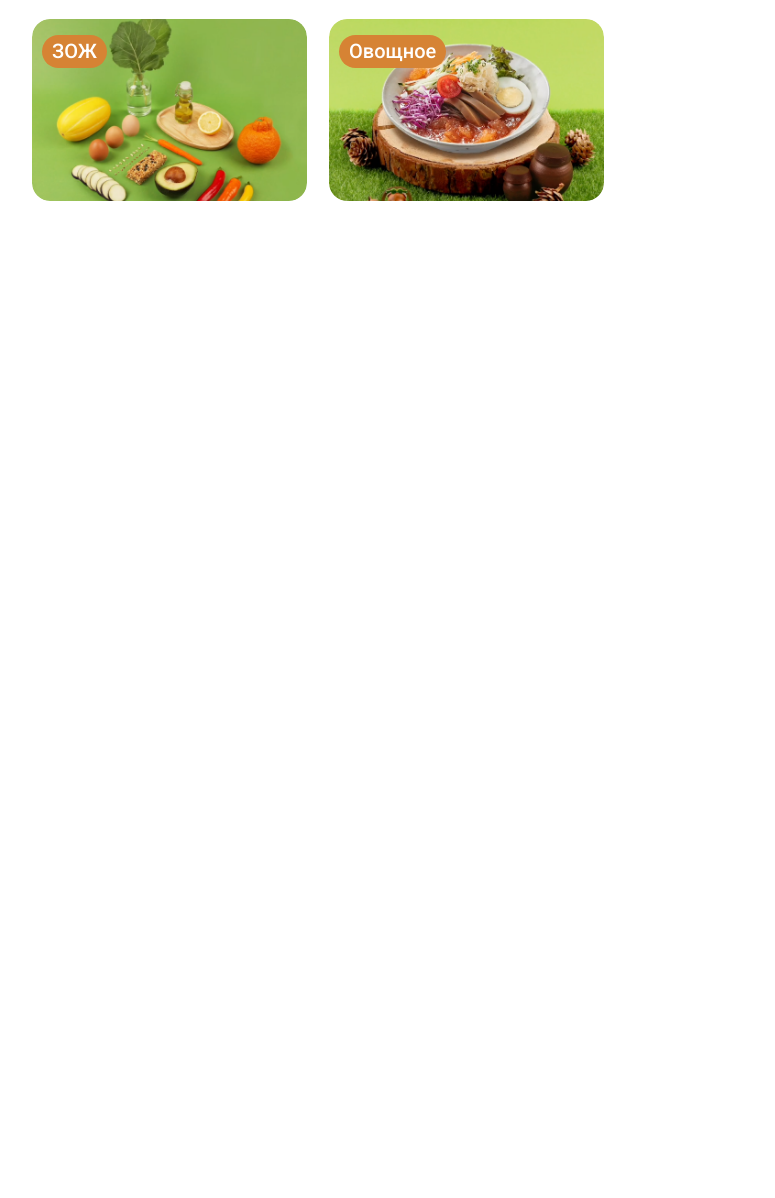
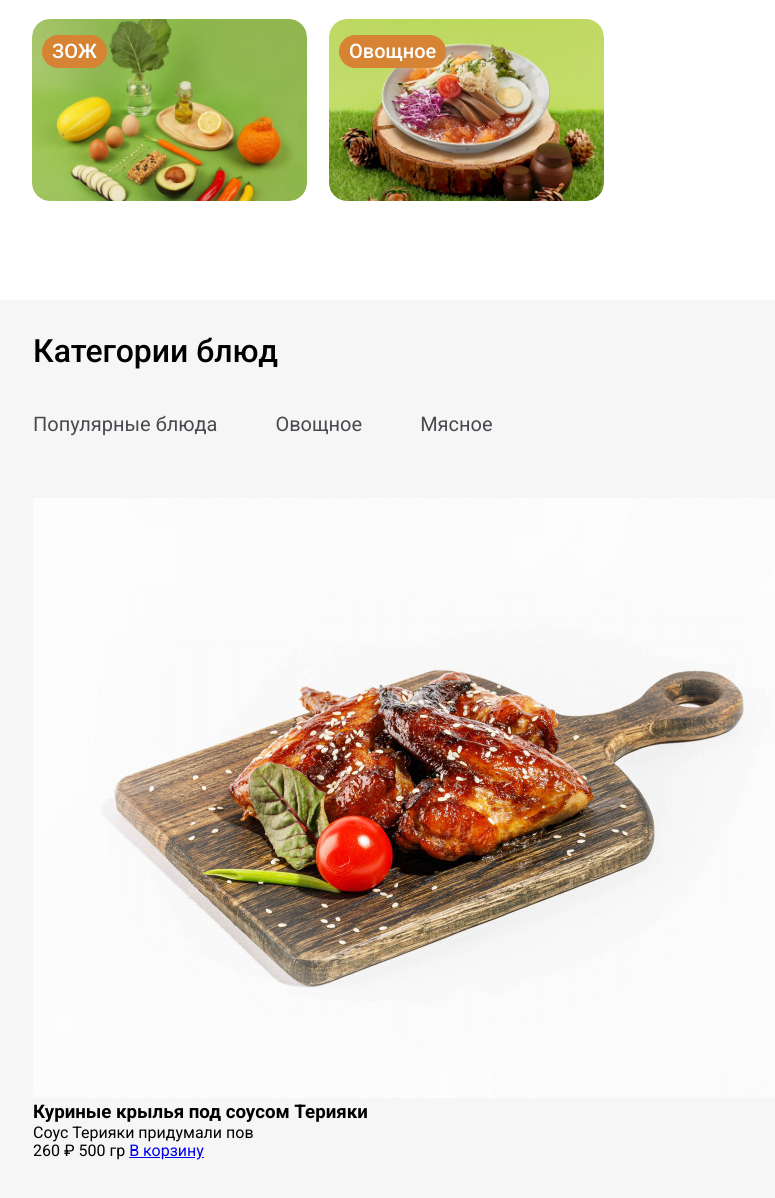
Before and after one commit to 8807010/index.eda, a website: page src/index.html in a window 1280 px wide. Shown: the part 2351-3549 px from the top of the page, without its empty margins (25-800 px from the left). Before the commit the page ends 2651 px from the top, so only its background shows below. Drawn offline with nearby package versions, Linux system fonts and the light colour scheme; files that its build step writes are made by us from their sources; files whose address does not match are found by name.

Commit message:
section food top

```diff
--- a/src/assets/scss/_delivery.scss
+++ b/src/assets/scss/_delivery.scss
@@ -35,6 +35,11 @@
     object-fit: cover;
     box-sizing: content-box;
     margin: 11px;
+    transition: all 0.3s ease;
+
+    &:hover {
+        transform: scale(1.1);
+    }
   }
 
   &__image {
--- a/src/assets/scss/_food.scss
+++ b/src/assets/scss/_food.scss
@@ -0,0 +1,52 @@
+.food {
+  background: $backgroundColor;
+  padding-top: 40px;
+  padding-bottom: 60px;
+
+  &__title {
+    font-weight: 500;
+    font-size: 32px;
+    line-height: 72%;
+    color: $colorTextSecondary;
+    margin-bottom: 50px;
+  }
+
+  &__list {
+    margin-bottom: 62px;
+    display: flex;
+
+    &-link {
+      text-decoration: none;
+      font-weight: 400;
+      font-size: 20px;
+      line-height: 115%;
+      color: #49494f;
+      transition: all 0.3s ease;
+
+      &:hover {
+        color: $primaryColor;
+      }
+    }
+
+    &-item {
+      list-style-type: none;
+
+      &:not(:last-child) {
+        margin-right: 58px;
+      }
+    }
+  }
+
+  &__cards-item {
+      list-style-type: none;
+  }
+
+  &__cards-desc {
+      display: flex;
+      white-space: nowrap;
+      text-overflow: ellipsis;
+      width: 220px;
+      overflow: hidden;
+    //   height: 100px;
+  }
+}
--- a/src/index.html
+++ b/src/index.html
@@ -222,14 +222,16 @@
 
                         <li class="delivery__item">
                             <a class="delivery__link" href="#">
-                                <img class="delivery__image" src="/assets/images/deliveryCards/card7.png" alt="Родителям">
+                                <img class="delivery__image" src="/assets/images/deliveryCards/card7.png"
+                                    alt="Родителям">
                                 <span class="delivery__desk">Родителям</span>
                             </a>
                         </li>
 
                         <li class="delivery__item">
                             <a class="delivery__link" href="#">
-                                <img class="delivery__image" src="/assets/images/deliveryCards/card8.png" alt="Праздничное">
+                                <img class="delivery__image" src="/assets/images/deliveryCards/card8.png"
+                                    alt="Праздничное">
                                 <span class="delivery__desk">Праздничное</span>
                             </a>
                         </li>
@@ -254,6 +256,36 @@
 
         <section class="section__food food">
             <div class="food__container container">
+                <h2 class="food__title">Категории блюд</h2>
+                <nav class="food__navigacion">
+                    <ul class="food__list">
+                        <li class="food__list-item">
+                            <a class="food__list-link" href="#">Популярные блюда</a>
+                        </li>
+                        <li class="food__list-item">
+                            <a class="food__list-link" href="#">Овощное</a>
+                        </li>
+                        <li class="food__list-item">
+                            <a class="food__list-link" href="#">Мясное</a>
+                        </li>
+                    </ul>
+                </nav>
+
+                <div class="food__cards">
+                    <ul class="food__cards-list">
+                        <li class="food__cards-item">
+                            <img class="food__cards-img" src="/assets/images/food.png" alt="">
+                            <h3 class="food__cards-title">Куриные крылья под соусом Терияки</h3>
+                            <p class="food__cards-desc">Соус Терияки придумали повора из Японии. По традиции его используют в качестве маринада для. Соус Терияки придумали повора из Японии.</p>
+                            <div class="food__cards-bottom cards-bottom">
+                                <span class="cards-bottom__cost">260 ₽</span>
+                                <span class="cards-bottom__weight">500 гр</span>
+                                <a class="cards-bottom__btn" href="#">В корзину</a>
+                            </div>
+                        </li>
+                    </ul>
+                </div>
+
 
             </div>
         </section>
```
Also changed, not shown: dist/assets/css/style.min.css, dist/assets/images/food.png (added), dist/index.html, src/assets/images/food.png (added).
